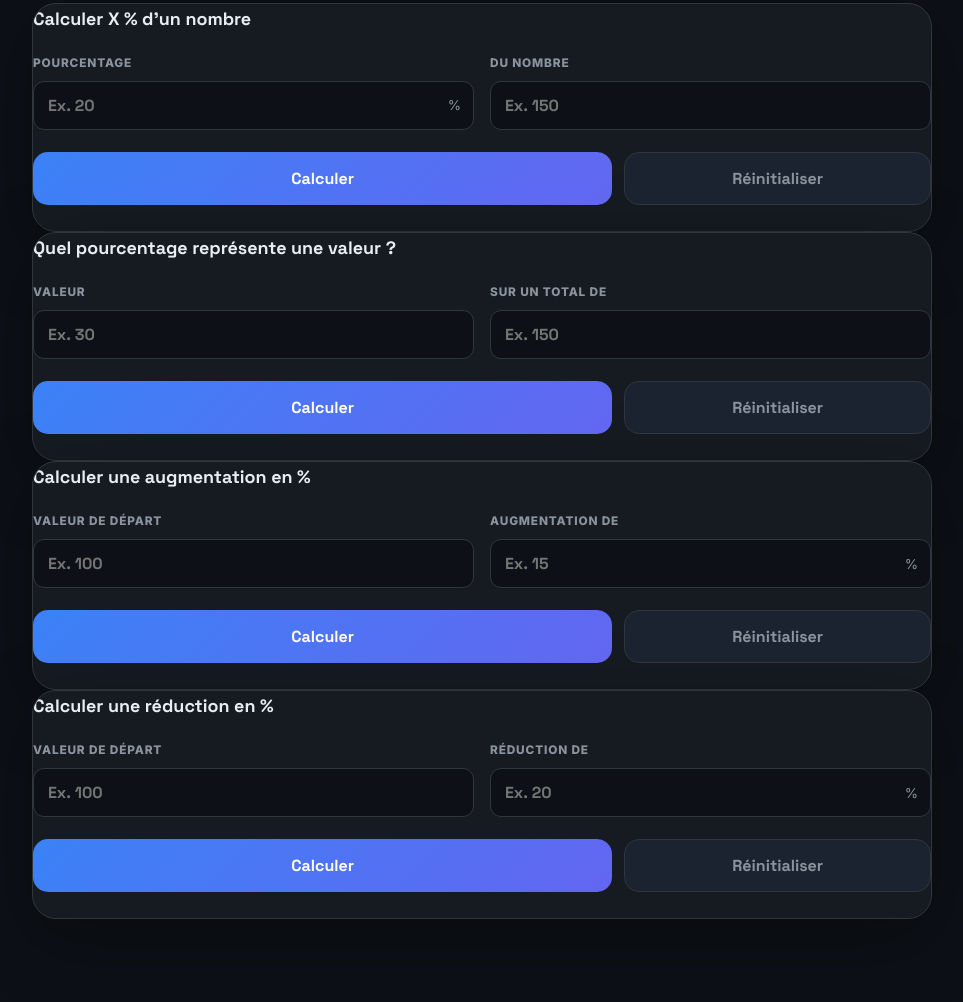
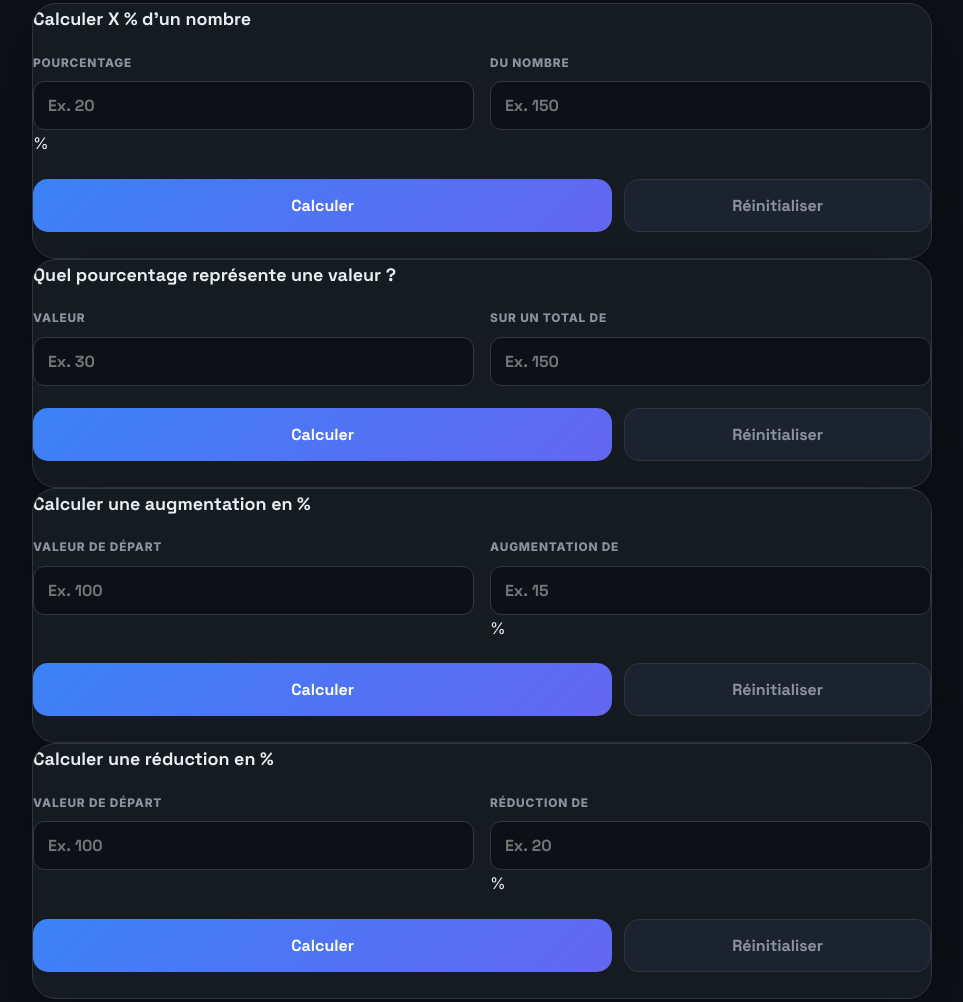
Before and after one commit to heurejour/heurejour, a plain HTML site: page content/calculer-un-pourcentage/index.html in a window 1280 px wide. Shown: the part 469-1471 px from the top of the page, without its empty margins (158-1121 px from the left). Drawn offline with Linux system fonts and the light colour scheme.

Commit message:
fixed% tool page

```diff
--- a/content/assets/css/style.css
+++ b/content/assets/css/style.css
@@ -96,7 +96,7 @@
 .time-row{display:flex;align-items:center;gap:12px;background:var(--card);border:1px solid var(--border);border-radius:15px;padding:14px}
 .row-label{font-size:.72rem;color:var(--muted);font-weight:850;letter-spacing:.06em;text-transform:uppercase;width:70px;flex-shrink:0}
 .time-inputs{display:flex;align-items:center;gap:7px;flex:1;flex-wrap:wrap}
-.field-wrap{display:flex;align-items:center;position:relative;}
+.field-wrap{display:flex;flex-direction:column;align-items:center}
 .time-inputs input,.field-group input,.field-group select,.field-group textarea{background:var(--bg);border:1px solid var(--border);border-radius:11px;color:var(--text);font-family:var(--fh);font-weight:750;outline:none;transition:border-color .2s,box-shadow .2s}
 .time-inputs input{width:74px;padding:9px 7px;text-align:center;font-size:1.25rem}
 .field-group input,.field-group select,.field-group textarea{width:100%;padding:13px 14px;font-size:1rem}
@@ -104,7 +104,7 @@
 .time-inputs input:focus,.field-group input:focus,.field-group select:focus,.field-group textarea:focus{border-color:var(--accent);box-shadow:0 0 0 3px rgba(59,130,246,.13)}
 .time-inputs input.invalid{border-color:var(--danger)}
 .sep{color:var(--muted);font-size:1.2rem;font-weight:900}
-.time-unit{font-size:.85rem;color:var(--muted);position:absolute;right:13px;pointer-events:none;}
+.time-unit{font-size:.67rem;color:var(--muted);margin-top:2px}
 .op-row{display:flex;justify-content:space-between;align-items:center;gap:12px;margin-bottom:18px;flex-wrap:wrap}
 .add-row-btn,.op-btn,.del-btn{font-family:var(--fb);border-radius:12px;cursor:pointer;font-weight:800}
 .add-row-btn{background:var(--card);border:1px dashed var(--border);color:var(--accent);padding:9px 15px}
--- a/content/calculer-un-pourcentage/index.html
+++ b/content/calculer-un-pourcentage/index.html
@@ -116,7 +116,7 @@
     <div class="convert-grid">
       <div class="field-group">
         <label for="pct1-percent">Pourcentage</label>
-        <div class="field-wrap"><input type="number" id="pct1-percent" placeholder="Ex. 20"><span class="time-unit">%</span></div>
+        <div class="pct-field-wrap"><input type="number" id="pct1-percent" placeholder="Ex. 20"><span class="pct-unit">%</span></div>
       </div>
       <div class="field-group">
         <label for="pct1-number">du nombre</label>
@@ -172,7 +172,7 @@
       </div>
       <div class="field-group">
         <label for="pct3-percent">Augmentation de</label>
-        <div class="field-wrap"><input type="number" id="pct3-percent" placeholder="Ex. 15"><span class="time-unit">%</span></div>
+        <div class="pct-field-wrap"><input type="number" id="pct3-percent" placeholder="Ex. 15"><span class="pct-unit">%</span></div>
       </div>
     </div>
     <div id="pct3-error" class="error-msg"></div>
@@ -198,7 +198,7 @@
       </div>
       <div class="field-group">
         <label for="pct4-percent">Réduction de</label>
-        <div class="field-wrap"><input type="number" id="pct4-percent" placeholder="Ex. 20"><span class="time-unit">%</span></div>
+        <div class="pct-field-wrap"><input type="number" id="pct4-percent" placeholder="Ex. 20"><span class="pct-unit">%</span></div>
       </div>
     </div>
     <div id="pct4-error" class="error-msg"></div>
```
